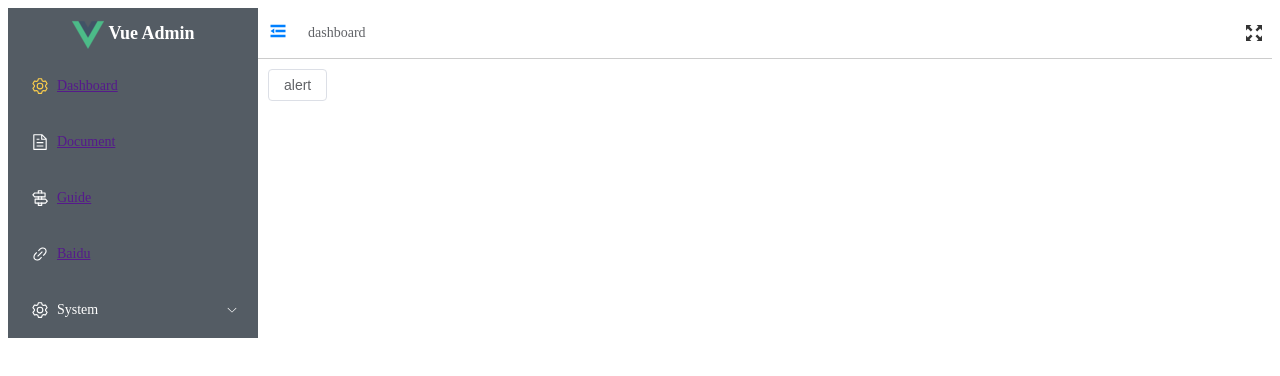
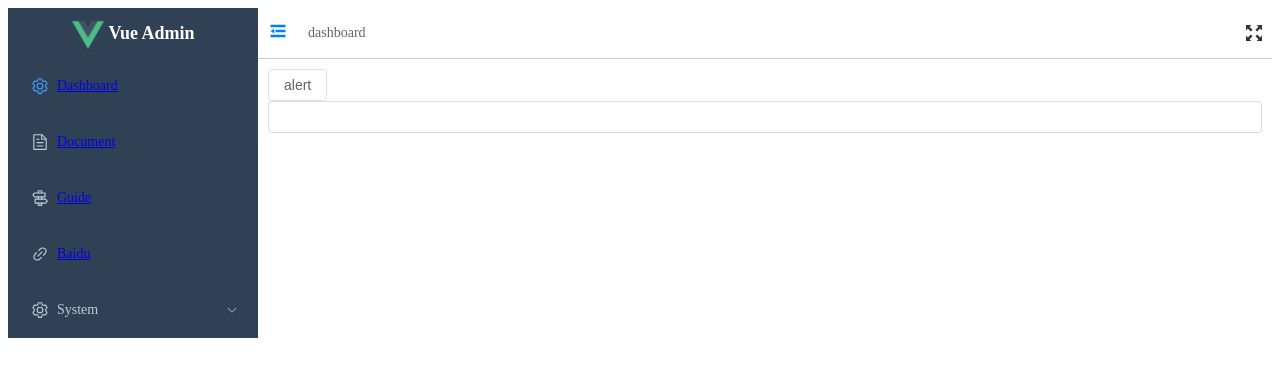
Before and after one commit to Cmingqiu/vue3-vite-ts, a Vue app: page /dashboard in a window 1280 px wide. Shown: the top 376 px of the page. Built offline with nearby package versions, Linux system fonts and the light colour scheme.

Commit message:
菜单支持路由hidden属性;添加路由缓存和转场动画;添加样式变量类型声明；

```diff
--- a/src/assets/menu.ts
+++ b/src/assets/menu.ts
@@ -3,6 +3,7 @@ export interface IMenuItem {
   path: string
   icon?: string
   children?: Array<IMenuItem>
+  hidden?: boolean
 }
 
 const menuList: IMenuItem[] = [
@@ -25,11 +26,13 @@ const menuList: IMenuItem[] = [
     name: 'Baidu',
     path: 'https://www.baidu.com/',
     icon: 'Link'
+    // hidden: true
   },
   {
     name: 'System',
     path: '/system',
     icon: 'setting',
+    // hidden: true,
     children: [
       {
         name: 'Menu Manage',
--- a/src/main.ts
+++ b/src/main.ts
@@ -2,7 +2,7 @@ import { createApp } from 'vue'
 import App from './App.vue'
 import router from './router'
 import store from './store'
-import '@/styles/common'
+import '@/styles'
 import initSvgIcon from '@/icons' //注册svg全局组件
 import initElement from '@/plugins/element' //初始化element-plus
 import * as Icons from '@element-plus/icons-vue'
--- a/src/plugins/element.ts
+++ b/src/plugins/element.ts
@@ -10,6 +10,7 @@ import {
   ElBreadcrumb,
   ElBreadcrumbItem,
   ElIcon,
+  ElInput,
   // 全局api
   ElMessage,
   ElNotification,
@@ -28,7 +29,8 @@ export default (app: App) => {
     ElMenuItem,
     ElBreadcrumb,
     ElBreadcrumbItem,
-    ElIcon
+    ElIcon,
+    ElInput
   ]
 
   components.forEach((component) => {
--- /dev/null
+++ b/src/styles/index.scss
@@ -0,0 +1,2 @@
+// @import './variable.scss';
+@import './common.scss';
--- a/src/styles/variable.scss
+++ b/src/styles/variable.scss
@@ -0,0 +1,43 @@
+// base color
+$blue: #324157;
+$light-blue: #3a71a8;
+$red: #c03639;
+$pink: #e65d6e;
+$green: #30b08f;
+$tiffany: #4ab7bd;
+$yellow: #fec171;
+$panGreen: #30b08f;
+
+// sidebar
+$menuText: #bfcbd9;
+$menuActiveText: #409eff;
+$subMenuActiveText: #f4f4f5; // https://github.com/ElemeFE/element/issues/12951
+
+$menuBg: #304156;
+$menuHover: #263445;
+
+$subMenuBg: #1f2d3d;
+$subMenuHover: #001528;
+
+$sideBarWidth: 250px;
+
+// The :export directive is the magic sauce for webpack
+// https://mattferderer.com/use-sass-variables-in-typescript-and-javascript
+:export {
+  menuText: $menuText;
+  menuActiveText: $menuActiveText;
+  subMenuActiveText: $subMenuActiveText;
+  menuBg: $menuBg;
+  menuHover: $menuHover;
+  subMenuBg: $subMenuBg;
+  subMenuHover: $subMenuHover;
+  sideBarWidth: $sideBarWidth;
+}
+
+/*  :active-text-color="scssVariable.menuActiveText"
+      :background-color="scssVariable.menuActiveText"
+      :text-color="scssVariable.menuText" */
+
+/* active-text-color="#ffd04b"
+      background-color="#545c64"
+      text-color="#fff" */
--- a/src/views/dashboard.vue
+++ b/src/views/dashboard.vue
@@ -1,20 +1,24 @@
 <template>
-  <el-button @click="alertMessage">alert</el-button>
+  <section>
+    <el-button @click="alertMessage">alert</el-button>
+    <el-input v-model="inputValue"></el-input>
+  </section>
 </template>
 
-<script>
-import { getCurrentInstance } from 'vue'
+<script lang="ts">
+import { ComponentInternalInstance, defineComponent, getCurrentInstance, ref } from 'vue'
 
-export default {
+export default defineComponent({
   name: 'DashBoard',
   setup() {
-    const { proxy } = getCurrentInstance()
-    function alertMessage() {
-      proxy?.$message.success('恭喜你，这是一条成功消息')
+    const { proxy } = getCurrentInstance() as ComponentInternalInstance
+    const inputValue = ref<string>('')
+    function alertMessage(): void {
+      proxy?.$message.success(inputValue.value)
     }
-    return { alertMessage }
+    return { alertMessage, inputValue }
   }
-}
+})
 </script>
 
 <style lang="scss" scoped></style>
--- a/src/views/document.vue
+++ b/src/views/document.vue
@@ -1,6 +1,8 @@
 <template>
-  <div>document</div>
-  <HelloWorld msg="Hello" />
+  <section>
+    <div>document</div>
+    <HelloWorld msg="Hello" />
+  </section>
 </template>
 
 <script lang="ts">
--- a/src/views/layout/index.vue
+++ b/src/views/layout/index.vue
@@ -6,7 +6,13 @@
     <main>
       <NavBar />
       <div class="app-main">
-        <router-view />
+        <router-view v-slot="{ Component }">
+          <transition name="fade-transform" mode="out-in">
+            <keep-alive>
+              <component :is="Component" :key="key" />
+            </keep-alive>
+          </transition>
+        </router-view>
       </div>
     </main>
   </div>
@@ -17,6 +23,11 @@
 // import { Grid, Fold, Expand, Setting } from '@element-plus/icons-vue'
 import SideBar from './sideBar.vue'
 import NavBar from './navBar.vue'
+import { computed } from 'vue'
+import { useRoute } from 'vue-router'
+
+const router = useRoute()
+const key = computed(() => router.path)
 </script>
 
 <style lang="scss" scoped>
@@ -32,4 +43,19 @@ import NavBar from './navBar.vue'
     }
   }
 }
+
+.fade-transform-enter-active,
+.fade-transform-leave-active {
+  transition: all 0.5s;
+}
+
+.fade-transform-enter-from {
+  opacity: 0;
+  transform: translateX(-30px);
+}
+
+.fade-transform-leave-to {
+  opacity: 0;
+  transform: translateX(30px);
+}
 </style>
--- a/src/views/layout/sideBar.vue
+++ b/src/views/layout/sideBar.vue
@@ -1,18 +1,15 @@
 <template>
-  <!-- :style="{ width: !isCollapse ? '250px' : '' }" -->
   <aside>
     <div class="logo">
       <img src="/public/logo.png" alt="" srcset="" />
       <b>Vue Admin</b>
     </div>
     <el-menu
-      active-text-color="#ffd04b"
-      background-color="#545c64"
-      text-color="#fff"
+      active-text-color="#409eff"
+      background-color="#304156"
+      text-color="#bfcbd9"
       :default-active="currentRoutePath"
       unique-opened
-      router
-      class="el-menu-vertical-demo"
       :collapse="isCollapse"
       @open="handleOpen"
       @close="handleClose"
@@ -46,7 +43,7 @@ const handleClose = (key: string, keyPath: string[]) => {
 aside {
   height: 100%;
   float: left;
-  background-color: #545c64;
+  background-color: $menuBg;
   .logo {
     height: 50px;
     line-height: 50px;
@@ -64,7 +61,7 @@ aside {
     overflow-y: auto;
     // transition-duration: 0.1s;
     &:not(.el-menu--collapse) {
-      width: 250px;
+      width: $sideBarWidth;
     }
   }
 }
--- a/src/views/layout/sideBarItem.vue
+++ b/src/views/layout/sideBarItem.vue
@@ -1,6 +1,6 @@
 <template>
   <!-- 有子菜单 -->
-  <el-sub-menu v-if="menu.children && menu.children.length > 0" :index="menu.path">
+  <el-sub-menu v-if="hasChildren && !menu.hidden" :index="menu.path">
     <template #title>
       <el-icon> <component :is="menu.icon" /> </el-icon>
       <span>{{ menu.name }}</span>
@@ -10,17 +10,16 @@
   </el-sub-menu>
 
   <!-- 没有子级菜单 -->
-  <el-menu-item v-else :index="menu.path">
+  <el-menu-item v-if="!hasChildren && !menu.hidden" :index="menu.path">
     <el-icon> <component :is="menu.icon" /> </el-icon>
     <template #title>
-      <a href="">{{ menu.name }}</a>
-      <!-- <sideBarItemLink :to="menu.path">{{ menu.name }} </sideBarItemLink> -->
+      <sideBarItemLink :to="menu.path">{{ menu.name }} </sideBarItemLink>
     </template>
   </el-menu-item>
 </template>
 
 <script lang="ts">
-import { defineComponent, PropType } from 'vue'
+import { computed, defineComponent, PropType, toRefs } from 'vue'
 import sideBarItemLink from './sideBarItemLink.vue'
 import { IMenuItem } from '@/assets/menu'
 
@@ -32,7 +31,14 @@ export default defineComponent({
       type: Object as PropType<IMenuItem>,
       required: true
     }
+  },
+  setup(props) {
+    const { menu } = toRefs(props)
+    const hasChildren = computed(() => menu.value.children && menu.value.children.length > 0)
+
+    return {
+      hasChildren
+    }
   }
-  // setup(props) {}
 })
 </script>
--- a/src/views/system/role-manage.vue
+++ b/src/views/system/role-manage.vue
@@ -1,14 +1,20 @@
 <template>
-  <div>role-manage</div>
+  <div>
+    role-manage
+    {{ msg }}
+  </div>
 </template>
 
-<script>
-export default {
+<script lang="ts">
+import { computed, defineComponent } from 'vue'
+
+export default defineComponent({
   // name: 'DashBoard',
   setup() {
-    return {}
+    const msg = computed(() => 'message')
+    return { msg }
   }
-}
+})
 </script>
 
 <style lang="scss" scoped></style>
```
Also changed, not shown: src/styles/variable.scss.d.ts (added, +13 -0 lines), 1 other file (tests, documents, lock files or other folders).
